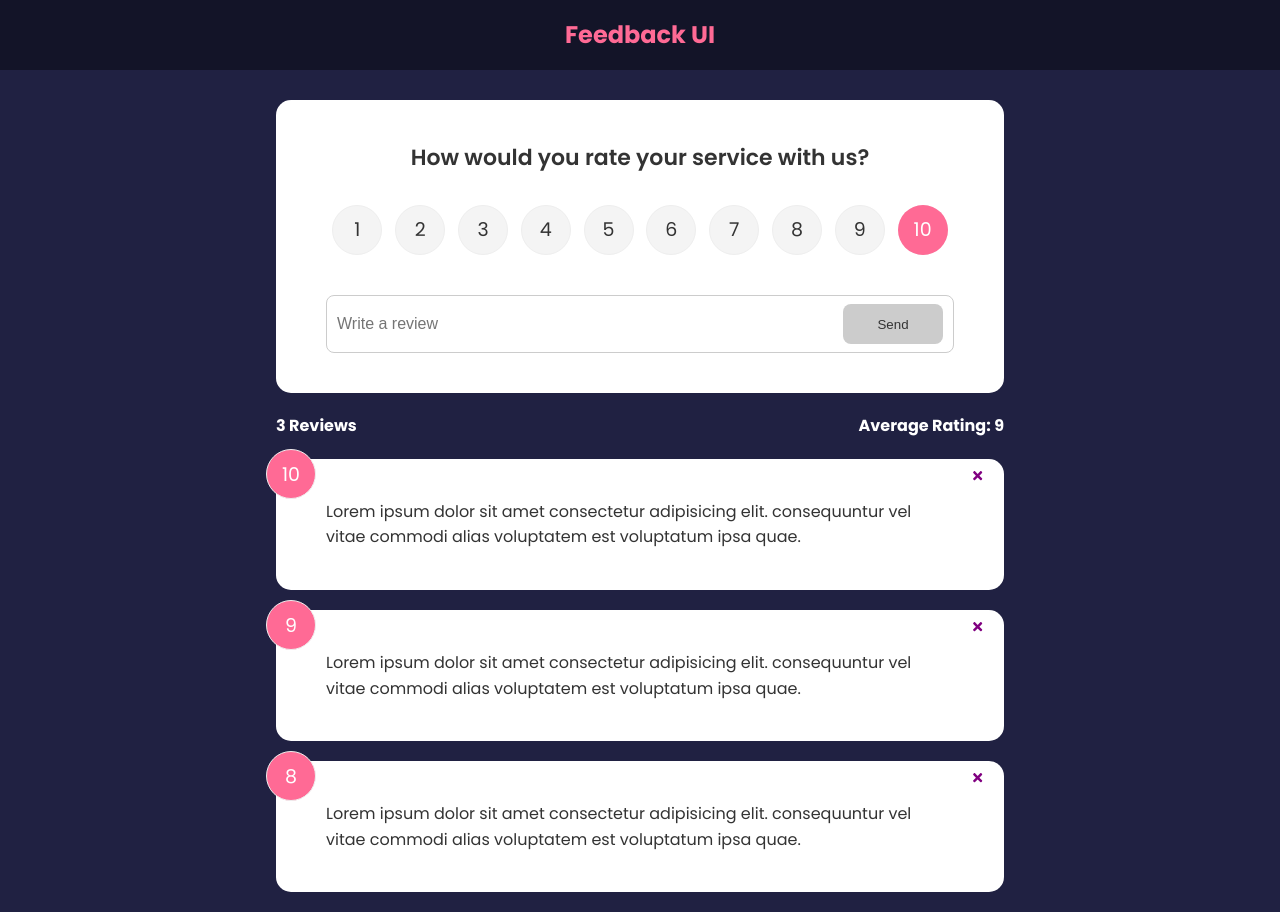
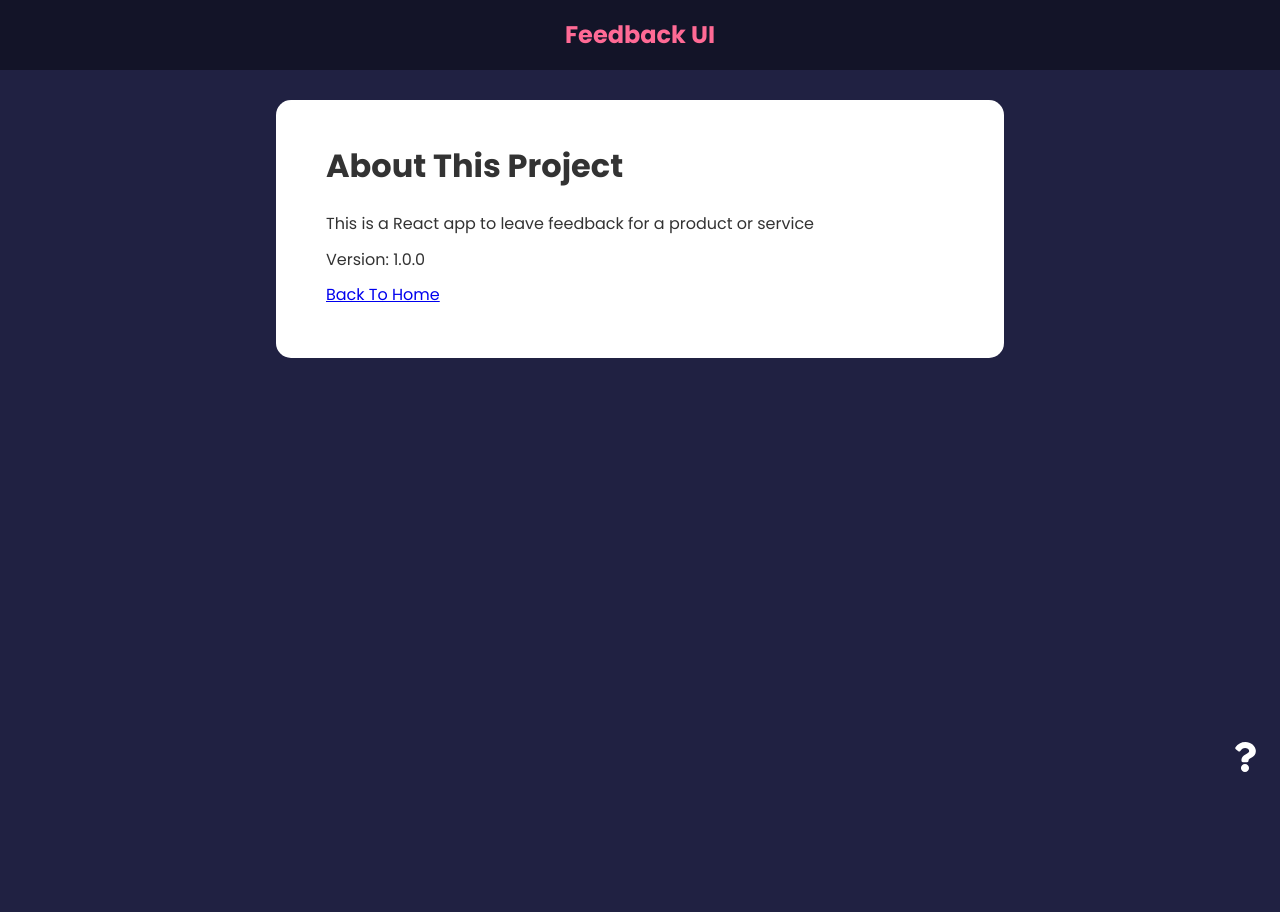
Before and after one commit to wandealves/feedback-app, a React (Create React App) app: page /about in a window 1280 px wide. After the commit the page ends 800 px from the top, so only its background shows below. Built offline with nearby package versions, Linux system fonts and the light colour scheme.

Commit message:
feat; criação rotas

```diff
--- a/package.json
+++ b/package.json
@@ -10,6 +10,7 @@
     "react": "^17.0.2",
     "react-dom": "^17.0.2",
     "react-icons": "^4.3.1",
+    "react-router-dom": "^6.2.1",
     "react-scripts": "5.0.0",
     "uuid": "^8.3.2",
     "web-vitals": "^2.1.2"
--- a/src/App.js
+++ b/src/App.js
@@ -1,10 +1,13 @@
 import { useState } from 'react'
+import { BrowserRouter as Router, Route, Routes } from 'react-router-dom'
 import { v4 as uuidv4 } from 'uuid'
 
 import Header from './components/Header'
 import FeedbackList from './components/FeedbackList'
 import FeedbackStats from './components/FeedbackStats'
 import FeedbackForm from './components/FeedbackForm'
+import AboutIconlink from './components/AboutIconlink'
+import AboutPage from './pages/AboutPage'
 
 import FeedbackData from './data/FeedbackData'
 
@@ -23,14 +26,28 @@
   }
 
   return (
-    <>
-    <Header/>
-    <div className="container">
-      <FeedbackForm handleAdd={addFeedback}/>
-      <FeedbackStats feedback={feedback}/>
-      <FeedbackList feedback={feedback} handleDelete={deleteFeedback}/>
-    </div>
-    </>
+    <Router>
+      <Header />
+      <div className="container">
+        <Routes>
+          <Route
+            path="/"
+            element={
+              <>
+                <FeedbackForm handleAdd={addFeedback} />
+                <FeedbackStats feedback={feedback} />
+                <FeedbackList
+                  feedback={feedback}
+                  handleDelete={deleteFeedback}
+                />
+              </>
+            }
+          ></Route>
+          <Route path="/about" element={<AboutPage />} />
+        </Routes>
+        <AboutIconlink/>
+      </div>
+    </Router>
   )
 }
 
--- /dev/null
+++ b/src/components/AboutIconlink.jsx
@@ -0,0 +1,14 @@
+import { Link } from 'react-router-dom'
+import { FaQuestion } from 'react-icons/fa'
+
+function AboutIconlink () {
+  return (
+    <div className="about-link">
+      <Link to="/about">
+        <FaQuestion size={30} />
+      </Link>
+    </div>
+  )
+}
+
+export default AboutIconlink
--- /dev/null
+++ b/src/pages/AboutPage.jsx
@@ -0,0 +1,21 @@
+import { Link } from 'react-router-dom'
+
+import Card from '../components/shared/Card'
+
+function AboutPage () {
+  return (
+    <Card>
+      <div className="about">
+        <h1>About This Project</h1>
+        <p>This is a React app to leave feedback for a product or service</p>
+        <p>Version: 1.0.0</p>
+
+        <p>
+          <Link to="/">Back To Home</Link>
+        </p>
+      </div>
+    </Card>
+  )
+}
+
+export default AboutPage
```
Also changed, not shown: 1 other file (tests, documents, lock files or other folders).
